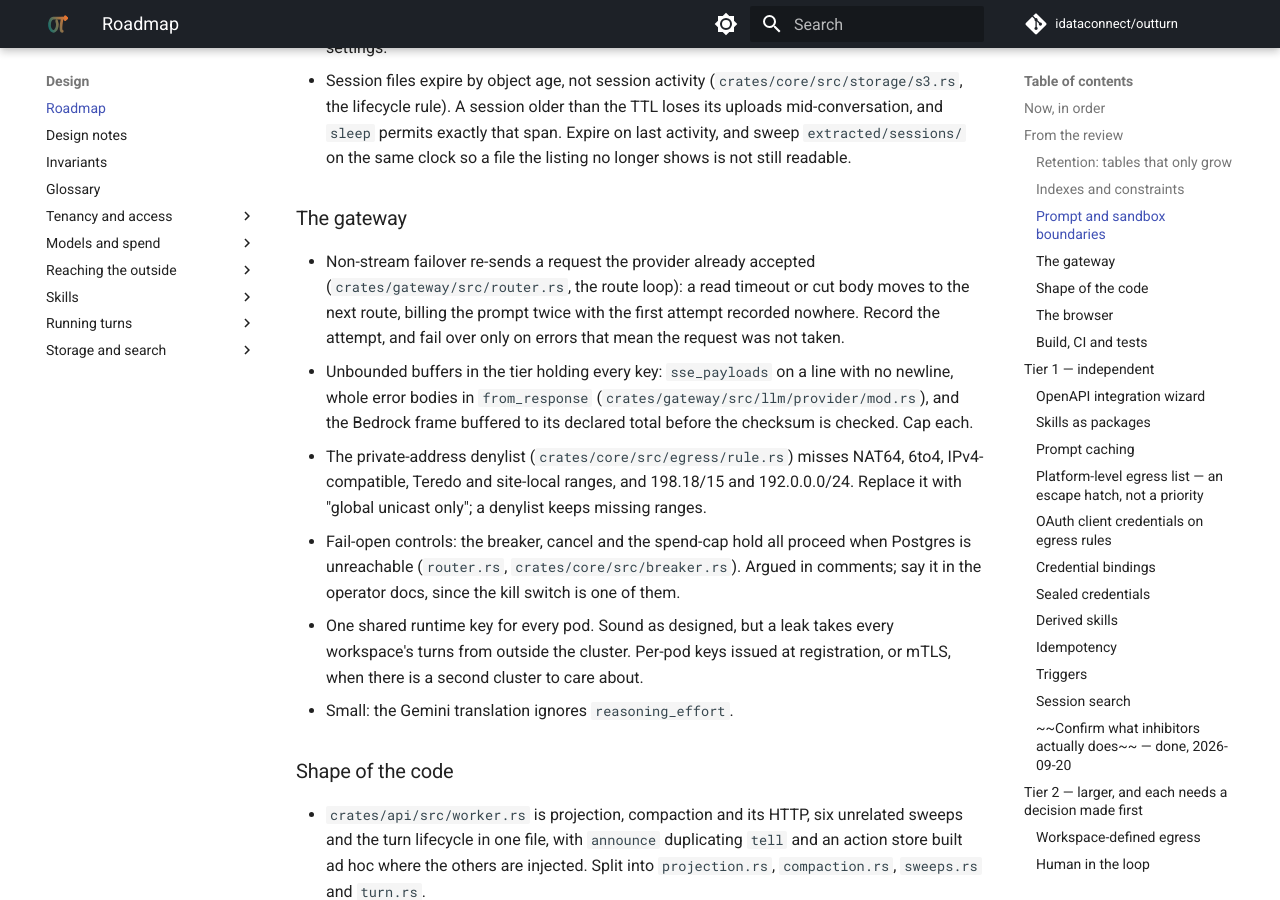
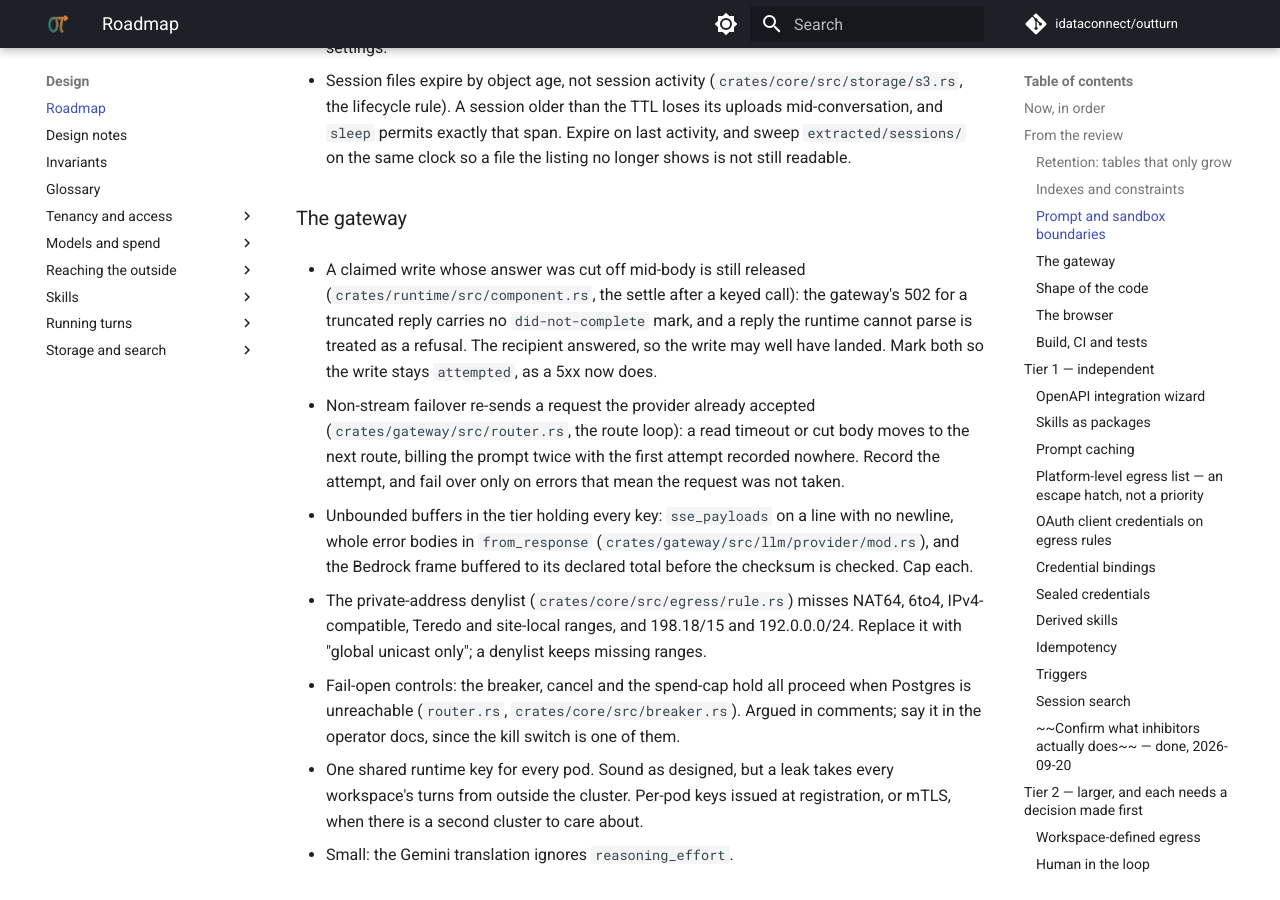
Before and after one commit to idataconnect/outturn, an MkDocs documentation site: the page built from docs/roadmap.md, in a window 1280 px wide and 900 px high, scrolled down 2738 px. Built offline with MkDocs 1.6.1 and Material for MkDocs 9.7.7, drawn with Linux system fonts in a browser that asks for light colours; comment, search, counter and statistics services are not loaded.

Commit message:
Record that a write cut off mid-answer is still released
Co-Authored-By: Claude Opus 5.5 <noreply@anthropic.com>

```diff
--- a/docs/roadmap.md
+++ b/docs/roadmap.md
@@ -117,6 +117,13 @@ can be picked up without rereading the review. Ordered by what it protects.
   clock so a file the listing no longer shows is not still readable.
 
 ### The gateway
+
+- A claimed write whose answer was cut off mid-body is still released
+  (`crates/runtime/src/component.rs`, the settle after a keyed call): the
+  gateway's 502 for a truncated reply carries no `did-not-complete` mark, and
+  a reply the runtime cannot parse is treated as a refusal. The recipient
+  answered, so the write may well have landed. Mark both so the write stays
+  `attempted`, as a 5xx now does.
 
 - Non-stream failover re-sends a request the provider already accepted
   (`crates/gateway/src/router.rs`, the route loop): a read timeout or cut body
```
